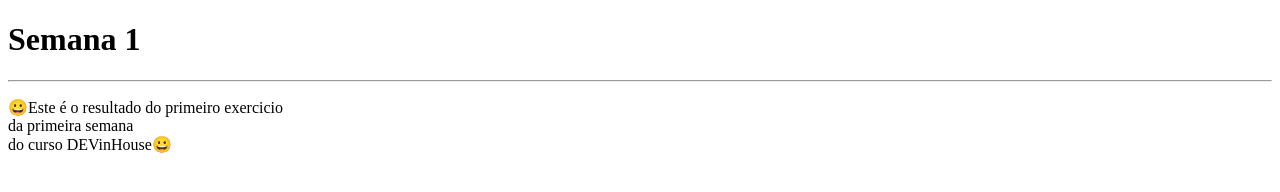
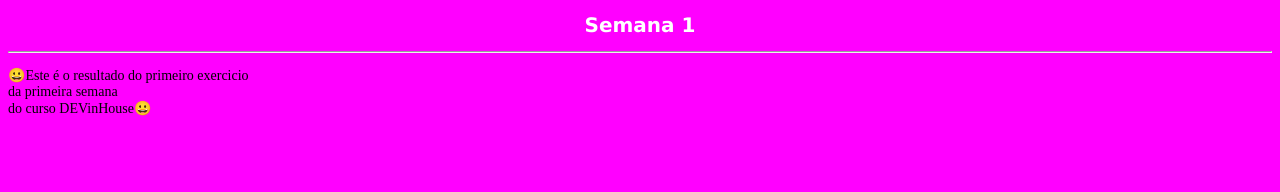
Before and after one commit to NatanVieira/EX_M1S1, a plain HTML site: page index.htm in a window 1280 px wide. Drawn offline with Linux system fonts and the light colour scheme.

Commit message:
Commit 2 - Exercio 3

```diff
--- /dev/null
+++ b/estilo/estilo.css
@@ -0,0 +1,17 @@
+body {
+    background-color: fuchsia;
+}
+
+body h1 {
+    text-align: center;
+}
+
+h1 {
+    font-family: Verdana, Geneva, Tahoma, sans-serif;
+    font-size: 20px;
+    color: white;
+}
+
+p {
+    font-size: 14px;
+}
--- a/index.htm
+++ b/index.htm
@@ -6,6 +6,7 @@
         <meta name="viewport" content="width=device-width, initial-scale=1.0">
         <title>DEVinHouse</title>
         <link rel="icon" type="image/png" href="./img/dih.png"/>
+        <link rel="stylesheet" href="./estilo/estilo.css">
     </head>
     <body>
         <h1>Semana 1</h1>
```
Also changed, not shown: 1 other file.
